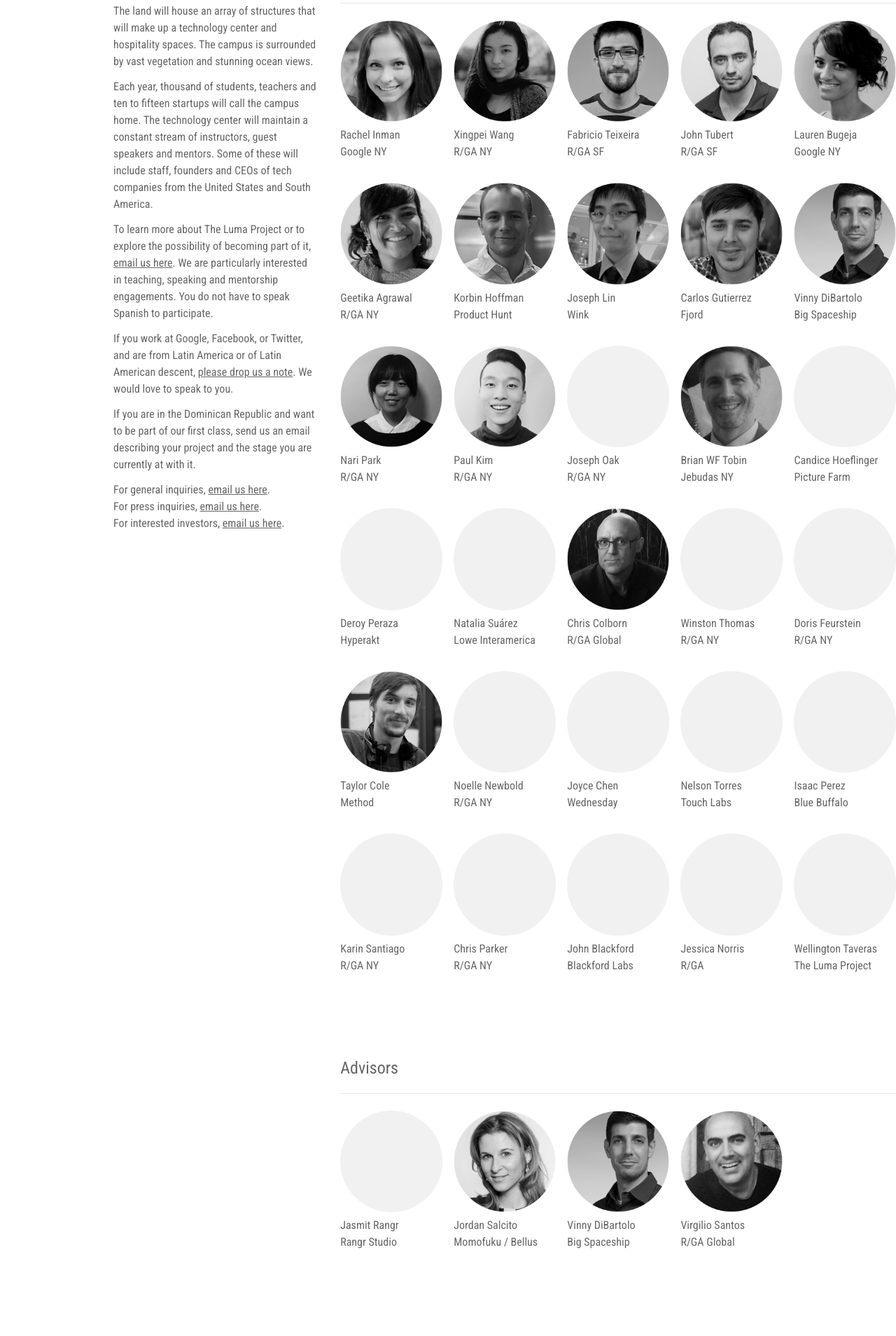
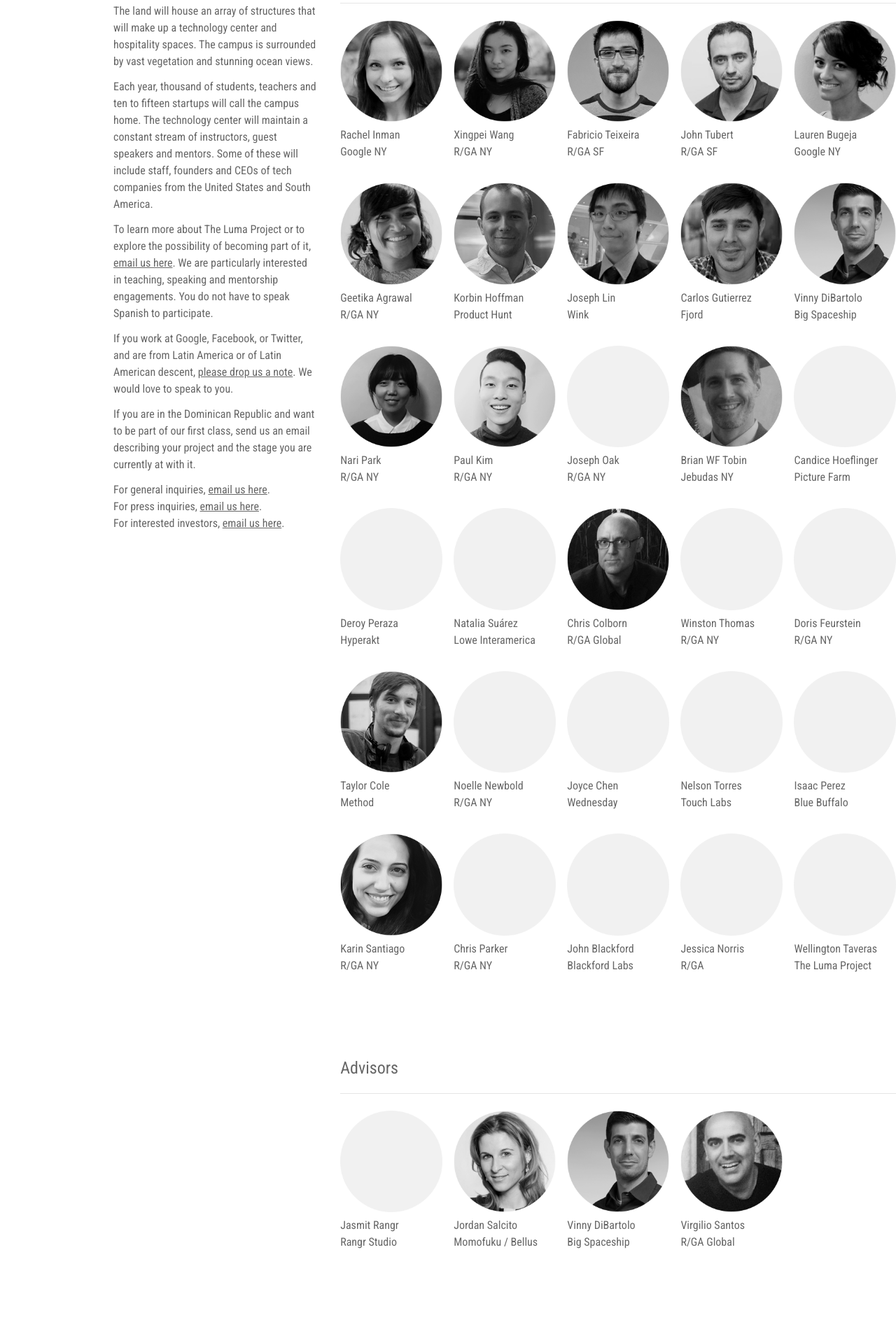
Before and after one commit to amintorres/lumaproject, a Jekyll site: the page built from index.html, in a window 1280 px wide. Shown: the part 924-2833 px from the top of the page at 70% size. Built offline with Jekyll 4.4.1, drawn with Linux system fonts in a browser that asks for light colours.

Commit message:
adds karin's pic

```diff
--- a/index.html
+++ b/index.html
@@ -80,7 +80,7 @@ people:
       image: "circle.png"
     - name: "Karin Santiago"
       company: "R/GA NY"
-      image: "circle.png"
+      image: "karin.png"
     - name: "Chris Parker"
       company: "R/GA NY"
       image: "circle.png"
```
Also changed, not shown: assets/images/karin.png (added).
